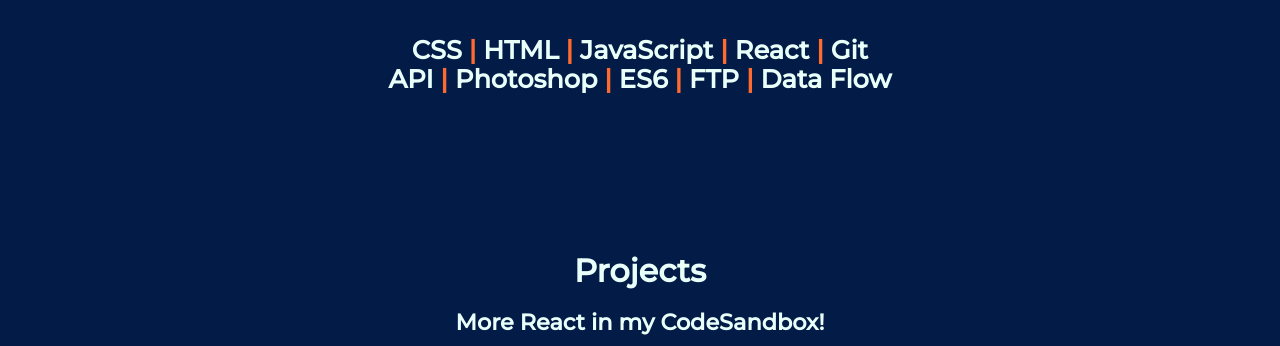
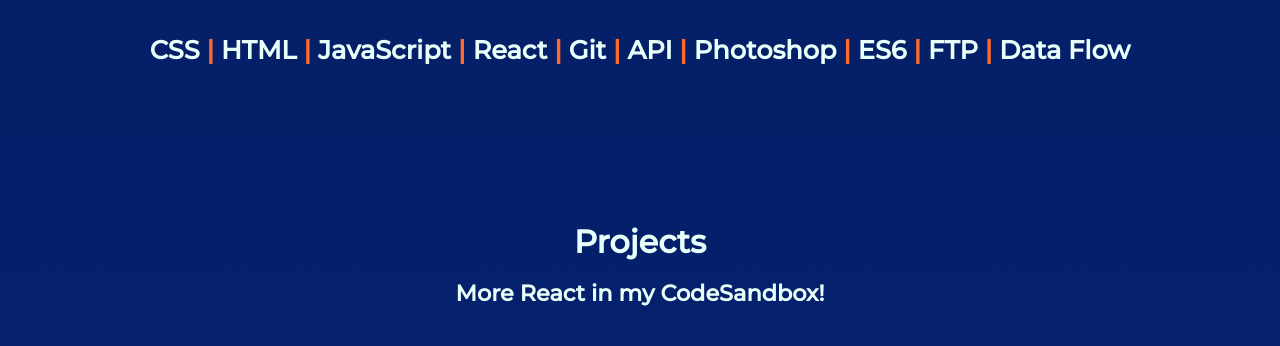
Before and after one commit to oliverijoe/coding-portfolio, a website built with Parcel: page index.html in a window 1280 px wide. Shown: the part 1974-2320 px from the top of the page. Built offline with nearby package versions, Linux system fonts and the light colour scheme.

Commit message:
Added linear gradient to background, adjusted skills css

```diff
--- a/css/main.css
+++ b/css/main.css
@@ -97,7 +97,9 @@ body {
   justify-content: center;
   align-items: center;
   text-align: center;
-  background-color: rgb(3, 27, 71);
+/*  background-color: rgb(3, 27, 71); */
+  background-image: linear-gradient(rgb(3, 27, 71), rgb(7, 37, 146));
+  background-size: fit;
   color:rgb(233, 255, 250);
   width: 100%;
 }
@@ -162,8 +164,9 @@ nav {
   position: fixed;
   top: 0;
   align-self: center;
-  background-color: rgb(3, 27, 71, .9);
+  background-color: rgb(3, 27, 71);
   width: 100%;
+  box-shadow: 5px 5px 8px rgb(10, 53, 209);
 }
 
 nav ul li {
@@ -258,6 +261,7 @@ header {
 
 #skills h3 {
   font-size: 1.6em;
+  padding: 0 10px;
 }
 
 #skills h3 span {
--- a/index.html
+++ b/index.html
@@ -84,8 +84,7 @@
             <i class="fas fa-code-branch fa-4x"></i>
           </li>
         </ul>
-        <h3>CSS <span>|</span> HTML <span>|</span> JavaScript <span>|</span> React <span>|</span> Git</h3>
-        <h3>API <span>|</span> Photoshop <span>|</span> ES6 <span>|</span> FTP <span>|</span> Data Flow</h3>
+        <h3>CSS <span>|</span> HTML <span>|</span> JavaScript <span>|</span> React <span>|</span> Git <span>|</span> API <span>|</span> Photoshop <span>|</span> ES6 <span>|</span> FTP <span>|</span> Data Flow</h3>
     </div>
   </section>
 
```
Also changed, not shown: android-chrome-192x192 - Copy - Copy.png (deleted), android-chrome-192x192 - Copy.png (deleted).
